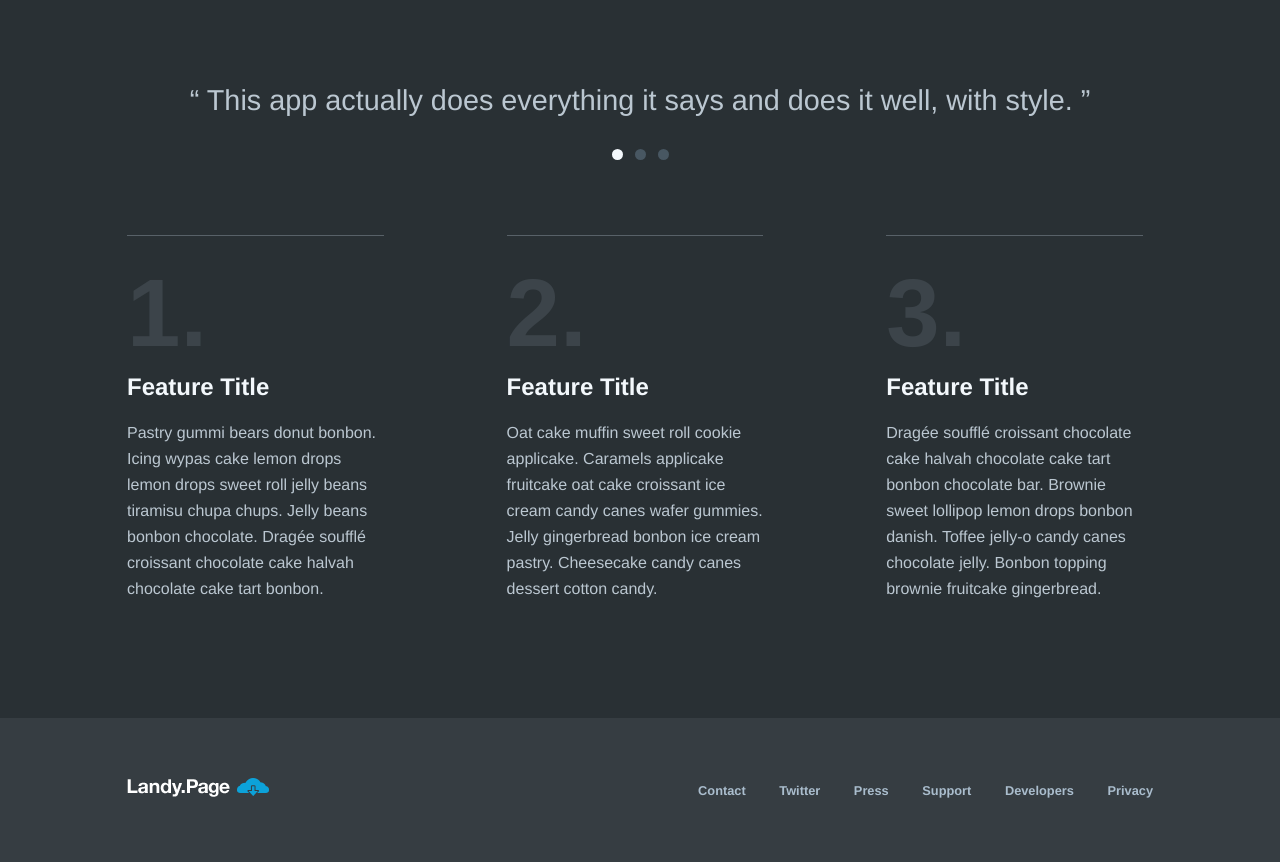
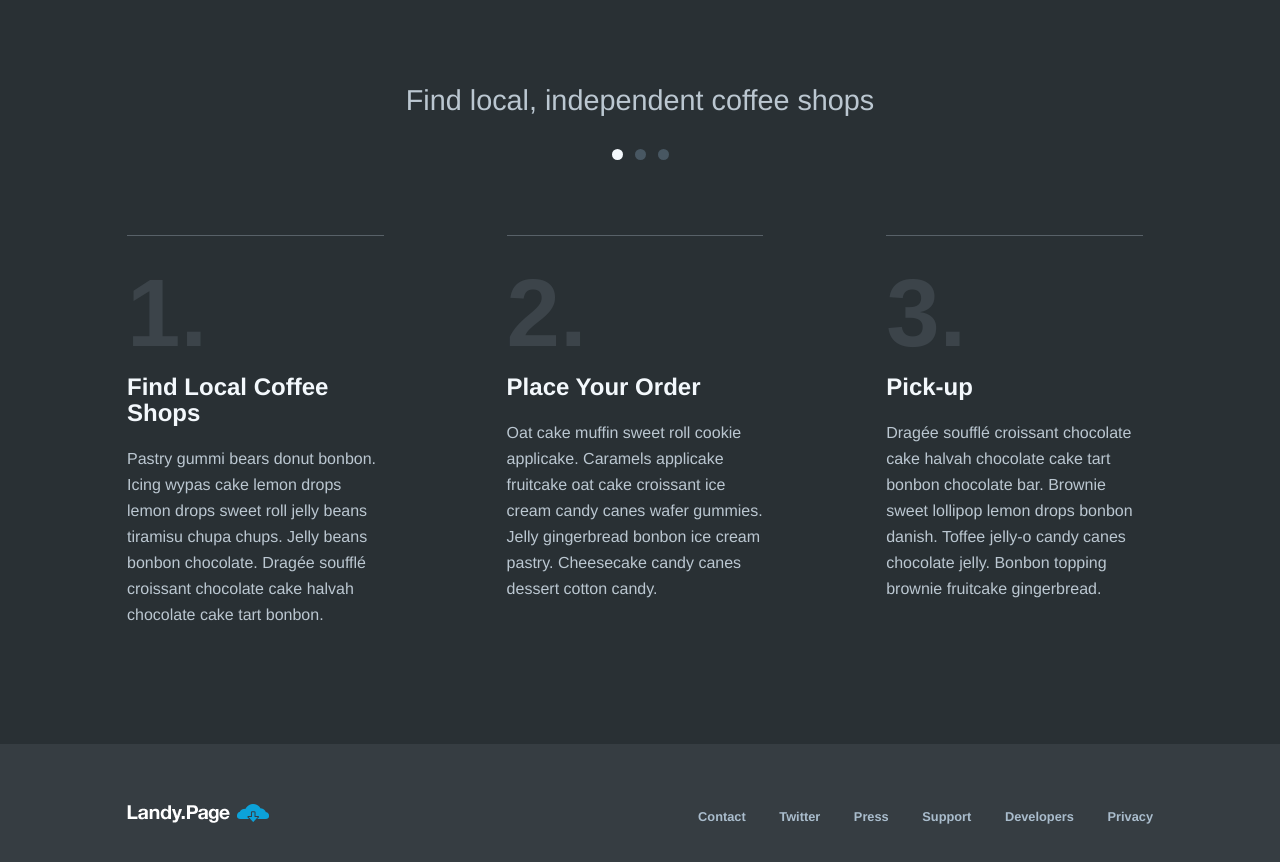
Before and after one commit to tmiale/luvjo, a plain HTML site: page site/index.html in a window 1280 px wide. Shown: the part 902-1764 px from the top of the page. Drawn offline with nearby package versions, Linux system fonts and the light colour scheme.

Commit message:
updated homepage text

```diff
--- a/site/index.html
+++ b/site/index.html
@@ -77,11 +77,11 @@
                     	<div class="flexslider2 quote">
                     	  <ul class="slides">
                     	  	<!-- INSERT QUOTE  -->
-                    	    <li>“ This app actually does everything it says and does it well, with style. ” </li>
+                    	    <li>Find local, independent coffee shops</li>
                     	     <!-- INSERT QUOTE  -->
-                    	  	<li>“ Where has this app been all my iPhone owning life?”</li>
+                    	  	<li>Order your drink (and food, if you are so inclined)</li>
                     	  	 <!-- INSERT QUOTE  -->
-                    	  	<li>“ It’s official – I love this app, I couldn’t be without it now.”</li>
+                    	  	<li>Pick up your coffee, gulp it down, repeat.</li>
                     	  </ul>
                     	</div>
                     </header>
@@ -90,21 +90,21 @@
                     <!-- INSERT FEATURE TEXT  -->
                     <section>
                         <h6>1.</h6>
-                        <h2>Feature Title</h2>
+                        <h2>Find Local Coffee Shops</h2>
                         <p>Pastry gummi bears donut bonbon. Icing wypas cake lemon drops lemon drops sweet roll jelly beans tiramisu chupa chups. Jelly beans bonbon chocolate. Dragée soufflé croissant chocolate cake halvah chocolate cake tart bonbon.</p>
                     </section>
 
                     <!-- INSERT FEATURE TEXT  -->
                     <section>
                         <h6>2.</h6>
-                        <h2>Feature Title</h2>
+                        <h2>Place Your Order</h2>
                         <p>Oat cake muffin sweet roll cookie applicake. Caramels applicake fruitcake oat cake croissant ice cream candy canes wafer gummies. Jelly gingerbread bonbon ice cream pastry. Cheesecake candy canes dessert cotton candy. </p>
                     </section>
 
                     <!-- INSERT FEATURE TEXT  -->
                     <section class="last">
                         <h6>3.</h6>
-                        <h2>Feature Title</h2>
+                        <h2>Pick-up</h2>
                         <p>Dragée soufflé croissant chocolate cake halvah chocolate cake tart bonbon chocolate bar. Brownie sweet lollipop lemon drops bonbon danish. Toffee jelly-o candy canes chocolate jelly. Bonbon topping brownie fruitcake gingerbread.</p>
                     </section>
                 </article>
```
